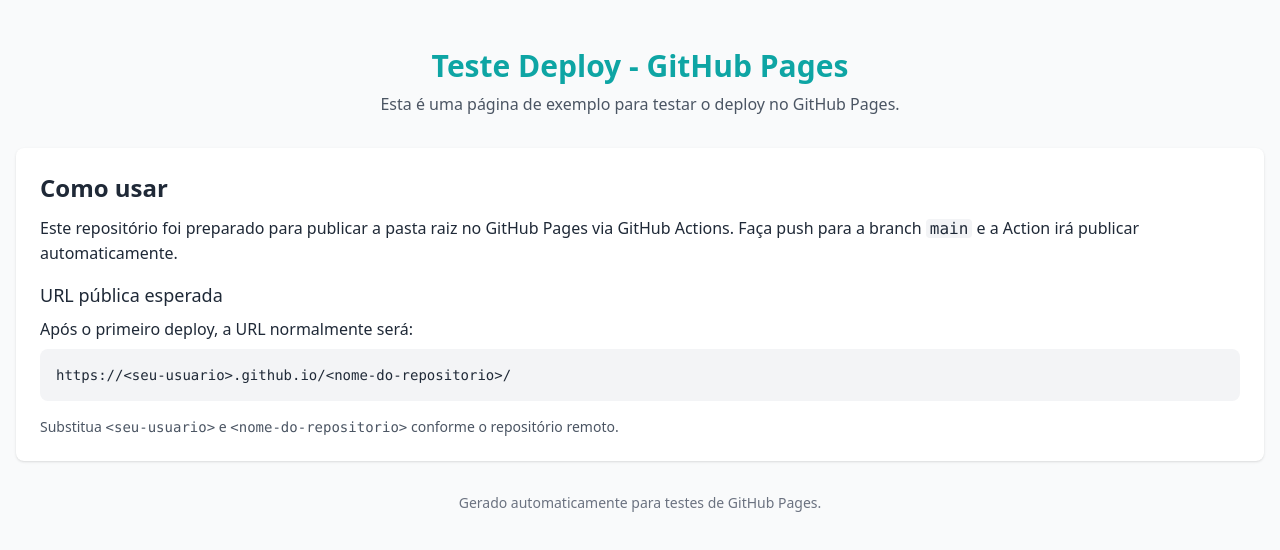
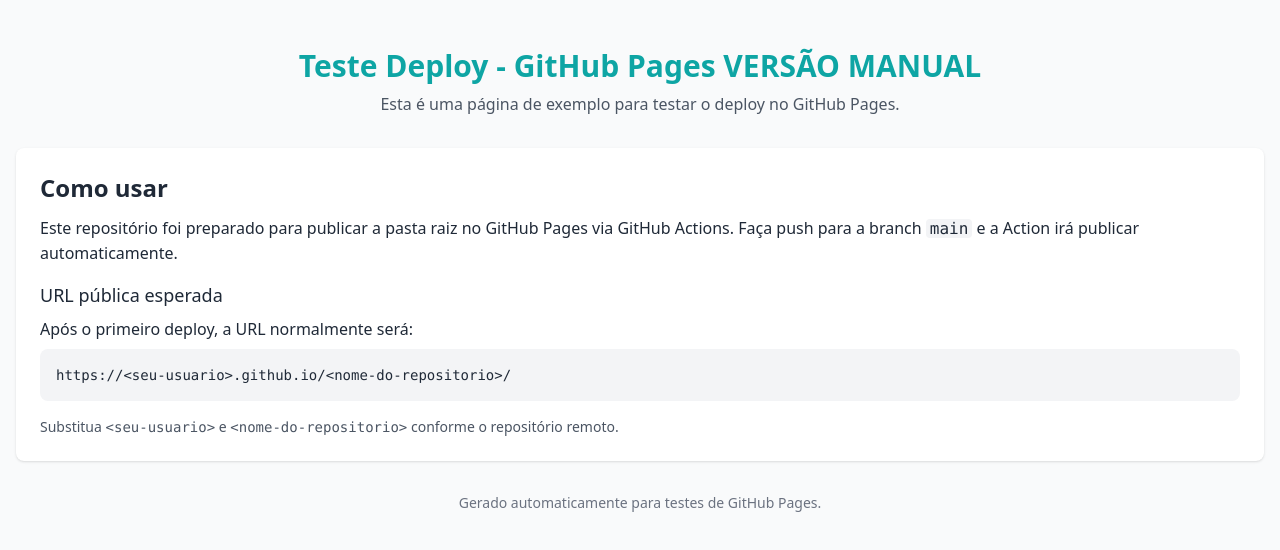
Before and after one commit to rodrigo1992-cmyk/Python---Teste-Deploy, a plain HTML site: page index.html in a window 1280 px wide. Drawn offline with nearby package versions, Linux system fonts and the light colour scheme.

Commit message:
Versão manual

```diff
--- a/index.html
+++ b/index.html
@@ -29,7 +29,7 @@
   <body class="bg-gray-50 text-gray-800">
     <div class="container container-max mx-auto px-4 py-12">
       <header class="text-center mb-8">
-        <h1 class="text-3xl font-extrabold text-brand mb-2">Teste Deploy - GitHub Pages</h1>
+        <h1 class="text-3xl font-extrabold text-brand mb-2">Teste Deploy - GitHub Pages VERSÃO MANUAL</h1>
         <p class="text-gray-600">Esta é uma página de exemplo para testar o deploy no GitHub Pages.</p>
       </header>
 
```
